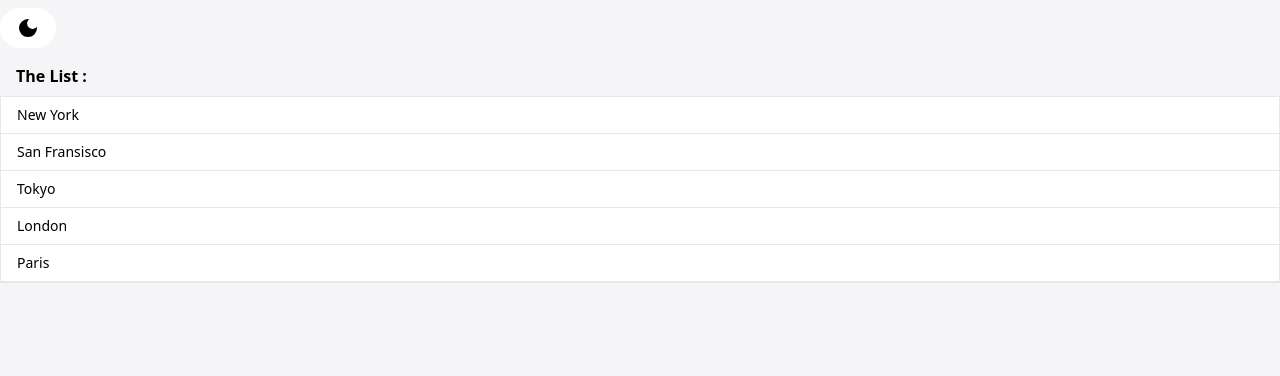
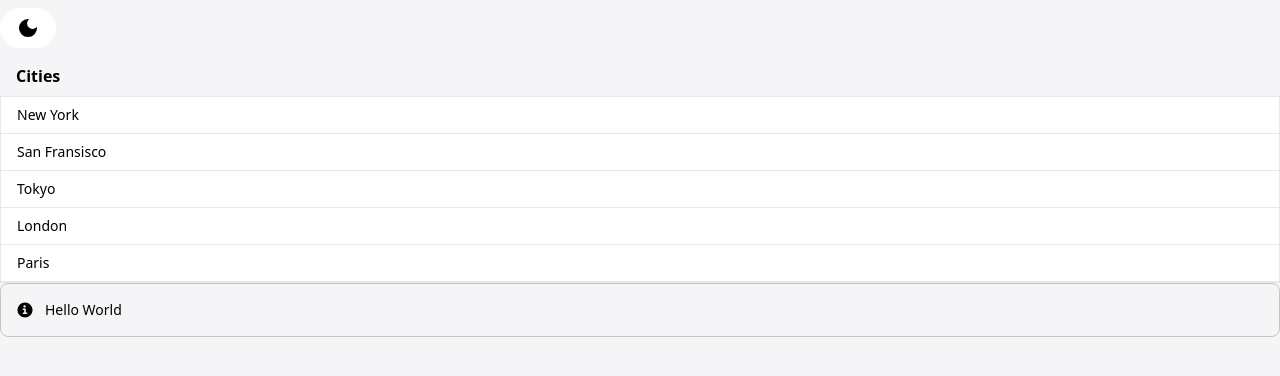
Before and after one commit to Namaski/react-training, a React app: page / in a window 1280 px wide. Shown: the top 376 px of the page. Built offline with nearby package versions, Linux system fonts and the light colour scheme; the HTML template or start-up script is replaced by a standard one.

Commit message:
Passing function via props + Passing children

```diff
--- a/src/App.tsx
+++ b/src/App.tsx
@@ -1,6 +1,7 @@
 import { useEffect } from "react";
 import ListGroup from "./components/ListGroup";
 import ThemeSwitch from "./components/ThemeSwitch";
+import Alert from "./components/Alert";
 
 function App() {
   // useEffect(() => {
@@ -27,13 +28,28 @@ function App() {
 
   let items = ["New York", "San Fransisco", "Tokyo", "London", "Paris"];
 
+  const handleSelectItem = (item: string) => {
+    console.log(item);
+  };
+
   return (
-    <div>
-      <ThemeSwitch />
-      <div className="">
-        <ListGroup items={items} heading="Cities" />
+    <>
+      <header>
+        <ThemeSwitch />
+        <nav className="">
+          <ListGroup
+            items={items}
+            heading="Cities"
+            onSelectItem={handleSelectItem}
+          />
+        </nav>
+      </header>
+      <div>
+        <Alert>
+          <span>Hello World</span>
+        </Alert>
       </div>
-    </div>
+    </>
   );
 }
 
--- /dev/null
+++ b/src/components/Alert.tsx
@@ -0,0 +1,28 @@
+import { ReactNode } from "react";
+
+interface Props {
+  children: ReactNode;
+}
+
+const Alert = ({ children }: Props) => {
+  return (
+    <div
+      className="flex items-center p-4 text-sm  border border-border rounded-lg  text-text"
+      role="alert"
+    >
+      <svg
+        className="flex-shrink-0 inline w-4 h-4 me-3"
+        aria-hidden="true"
+        xmlns="http://www.w3.org/2000/svg"
+        fill="currentColor"
+        viewBox="0 0 20 20"
+      >
+        <path d="M10 .5a9.5 9.5 0 1 0 9.5 9.5A9.51 9.51 0 0 0 10 .5ZM9.5 4a1.5 1.5 0 1 1 0 3 1.5 1.5 0 0 1 0-3ZM12 15H8a1 1 0 0 1 0-2h1v-3H8a1 1 0 0 1 0-2h2a1 1 0 0 1 1 1v4h1a1 1 0 0 1 0 2Z" />
+      </svg>
+      <span className="sr-only">Info</span>
+      <p className="font-medium">{children}</p>
+    </div>
+  );
+};
+
+export default Alert;
--- a/src/components/ListGroup.tsx
+++ b/src/components/ListGroup.tsx
@@ -1,13 +1,18 @@
 // {items: [], heading: string}
+// Interface is for the input or argument passed to a componen
 interface Props {
   items: string[];
   heading: string;
+  // (item: string) => void
+  onSelectItem: (item: string) => void;
 }
 
 import { MouseEvent, useState } from "react";
 
-function ListGroup({ items, heading }: Props) {
+function ListGroup({ items, heading, onSelectItem }: Props) {
+
   // hook: for a component with data that can change over time, exemple :
+  // useState is for the internal data managed by a component or data that can change over time
   const arr = useState(-1);
   // It return :
   arr[0]; // variable (selected index)
@@ -21,7 +26,7 @@ function ListGroup({ items, heading }: Props) {
 
   return (
     <>
-      <h1 className="mx-4 my-2 font-bold">The List :</h1>
+      <h1 className="mx-4 my-2 font-bold">{heading}</h1>
 
       {/*CONDITIONAL RENDERING : I DONT KNOW TOTAL NOSENSE FOR ME => (TRUE && 'hello') return 'hello' ??? */}
       {items.length === 0 && <p>No item found</p>}
@@ -33,6 +38,7 @@ function ListGroup({ items, heading }: Props) {
             key={item}
             onClick={() => {
               setSelectedIndex(index);
+              onSelectItem(item);
             }}
             aria-current={selectedIndex === index && "true"}
             href="#"
```
